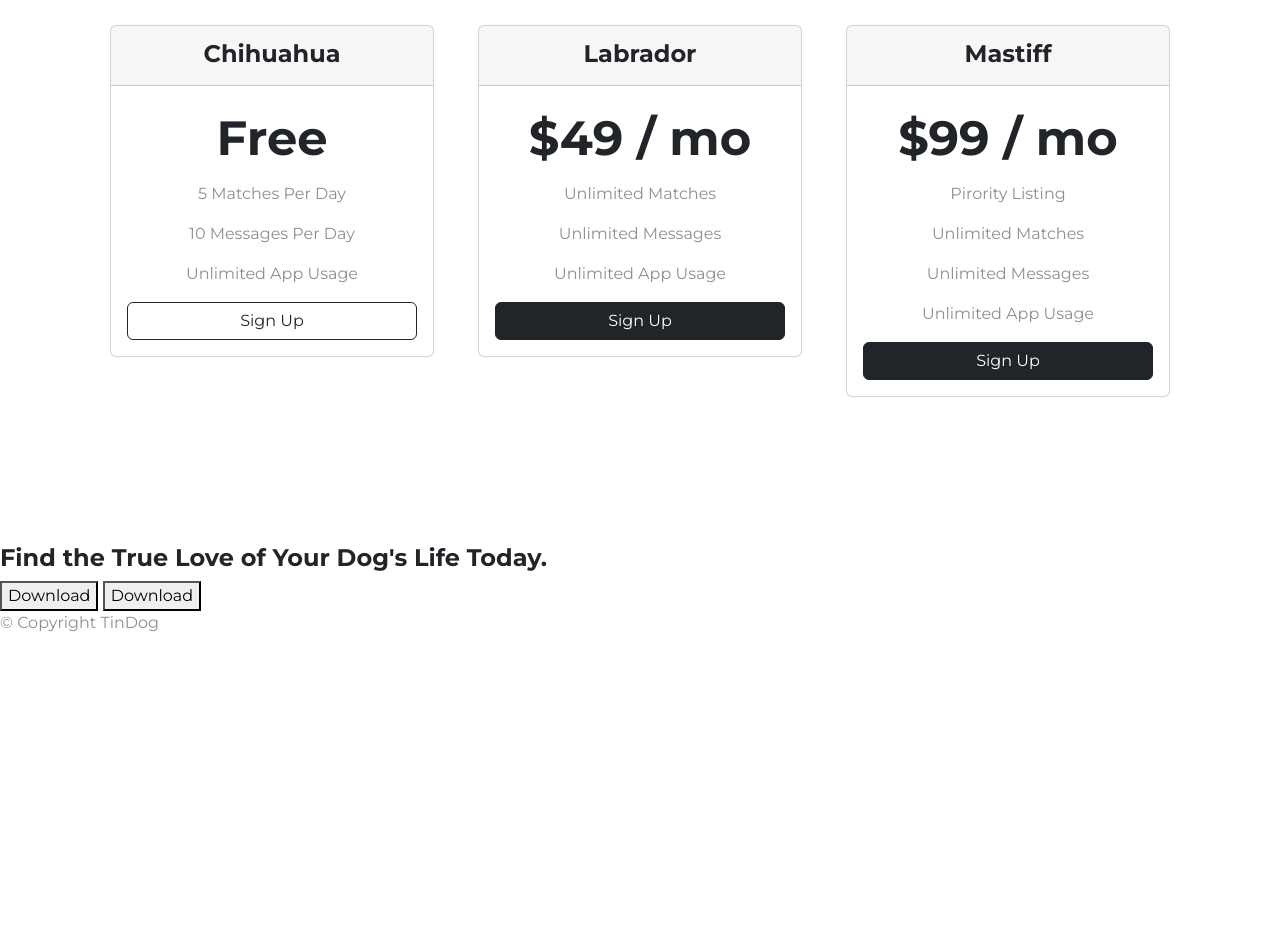
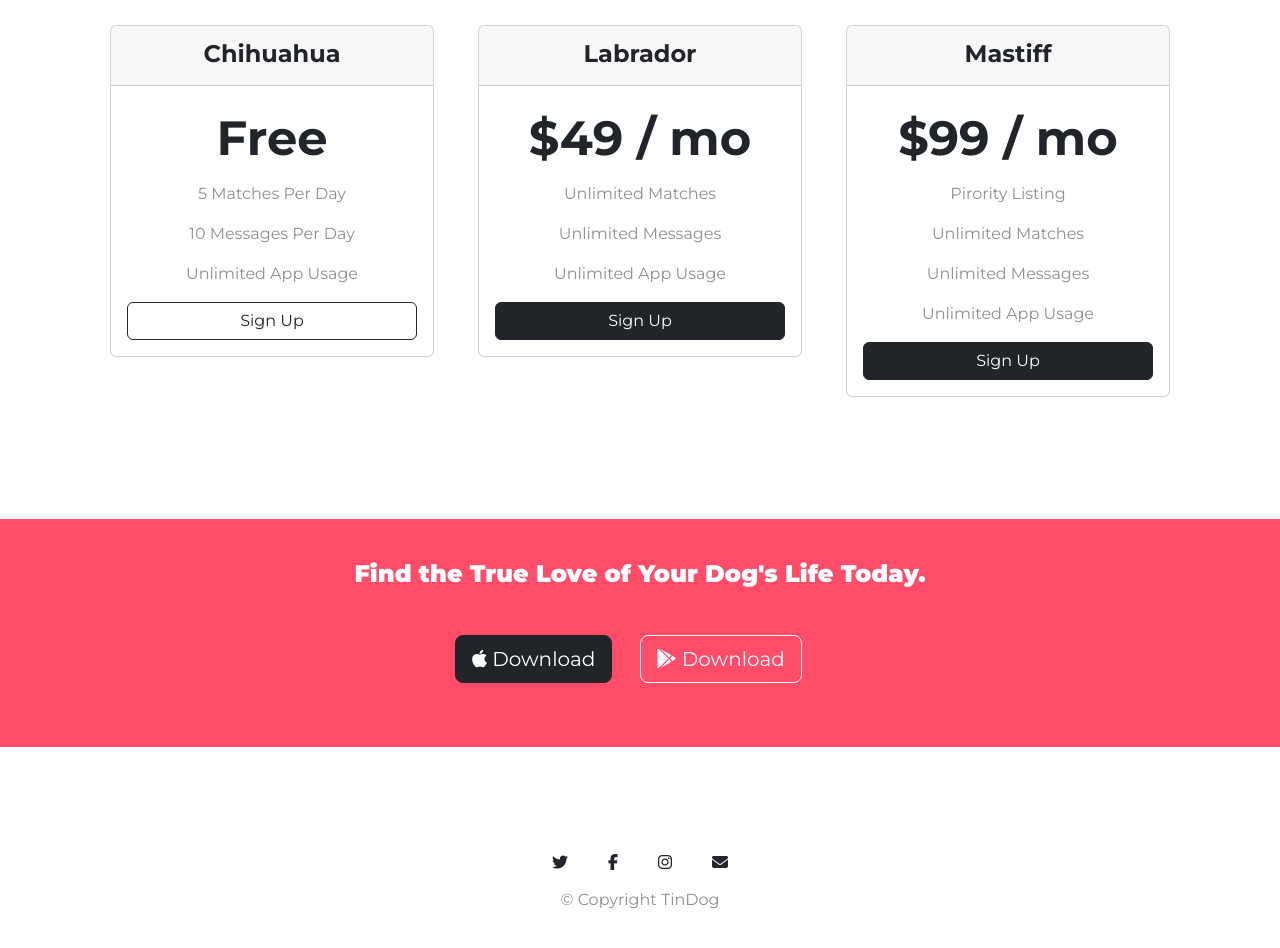
Before and after one commit to jesus-gutierrezmatarrita/TinDog, a plain HTML site: page index.html in a window 1280 px wide. Shown: the part 2131-3079 px from the top of the page. Before the commit the page ends 2782 px from the top, so only its background shows below. Drawn offline with nearby package versions, Linux system fonts and the light colour scheme.

Commit message:
Add cta and footer sections

```diff
--- a/css/styles.css
+++ b/css/styles.css
@@ -17,6 +17,16 @@ h2 {
     font-weight: 700; /*Montserrat Bold*/
     font-size: 3rem;
     line-height: 1.5;
+}
+
+h3 {
+    font-size: 1.5rem;
+    padding-top: 2%;
+    font-weight: 700;
+}
+
+p {
+    color: #8f8f8f;
 }
 
 #title {
@@ -79,16 +89,6 @@ h2 {
     font-size: 2.5rem;
 }
 
-h3 {
-    font-size: 1.5rem;
-    padding-top: 2%;
-    font-weight: 700;
-}
-
-p {
-    color: #8f8f8f;
-}
-
 .feature-box > i:hover {
     color: #ff4c68;
 }
@@ -134,6 +134,28 @@ p {
     padding: 2%;
 }
 
+/****************************CTA*********************************/
+#cta {
+    background-color: #ff4c68;
+    color: white;
+    text-align: center;
+    padding: 2% 20%;
+}
+
+#cta > h3 {
+    font-weight: 900;
+}
+
+/********************************FOOTER****************************/
+#footer {
+    text-align: center;
+    padding: 7% 15% 2%;
+}
+
+#footer > i {
+    padding: 2%;
+}
+
 /*************************RESPONSIVENESS*****************************/
 @media (max-width: 990px) {
     #title {
@@ -146,7 +168,4 @@ p {
         transform: rotate(0deg);
     }
 
-    body {
-        font-size: medium;
-    }
 }
--- a/index.html
+++ b/index.html
@@ -34,7 +34,7 @@
             <a class="nav-link" aria-current="page" href="#pricing">Pricing</a>
           </li>
           <li class="nav-item">
-            <a class="nav-link" aria-current="page" href="">Download</a>
+            <a class="nav-link" aria-current="page" href="#cta">Download</a>
           </li>
         </ul>
       </div>
@@ -195,15 +195,23 @@
 
   <section id="cta">
     <h3>Find the True Love of Your Dog's Life Today.</h3>
-    <button type="button">Download</button>
-    <button type="button">Download</button>
+    <button class="btn btn-dark btn-lg download-btn" type="button">
+      <i class="fa-brands fa-apple"></i>
+      Download
+    </button>
+    <button class="btn btn-outline-light btn-lg download-btn" type="button">
+      <i class="fa-brands fa-google-play"></i>
+      Download
+    </button>
   </section>
-
-  </div>
 
   <!-- Footer -->
 
   <footer id="footer">
+    <i class="fa-brands fa-twitter"></i>
+    <i class="fa-brands fa-facebook-f"></i>
+    <i class="fa-brands fa-instagram"></i>
+    <i class="fa-solid fa-envelope"></i>
     <p>© Copyright TinDog</p>
   </footer>
 
```
